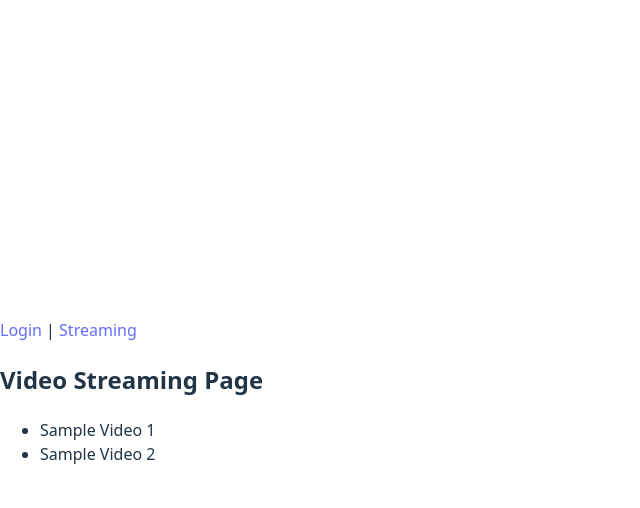
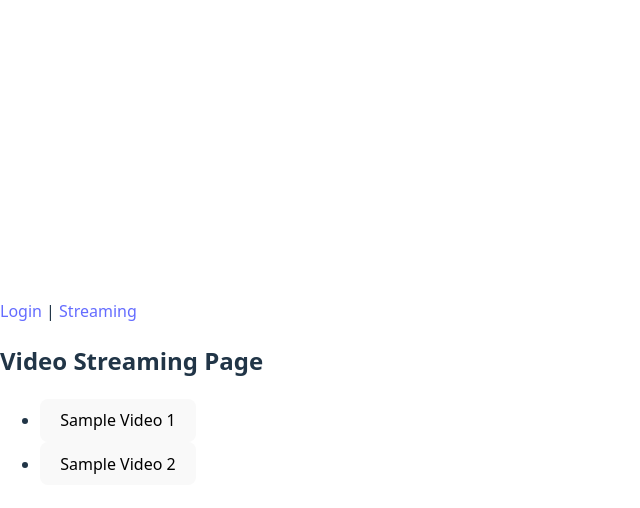
Before and after one commit to tony-nlc/ACIT-3495-Project1, a React (Vite) app in the folder streaming-app/: page /stream in a window 1280 px wide. Both pictures are taken after typing "Sample", "Sample123" into the empty fields and a click on the button "Login". Shown: the top 508 px of the page, without its empty margins (0-640 px from the left). Built offline with nearby package versions, Linux system fonts and the light colour scheme.

Commit message:
update stream service

```diff
--- a/streaming-app/src/pages/Streaming.tsx
+++ b/streaming-app/src/pages/Streaming.tsx
@@ -3,6 +3,7 @@ import { getVideos, type Video } from "../services/videoService";
 
 function Streaming() {
   const [videos, setVideos] = useState<Video[]>([]);
+  const [selectedVideo, setSelectedVideo] = useState<Video | null>(null);
 
   useEffect(() => {
     async function fetchVideos() {
@@ -26,9 +27,23 @@ function Streaming() {
       ) : (
         <ul>
           {videos.map((video) => (
-            <li key={video.id}>{video.title}</li>
+            <li key={video.id}>
+              <button onClick={() => setSelectedVideo(video)}>
+                {video.title}
+              </button>
+            </li>
           ))}
         </ul>
+      )}
+
+      {selectedVideo && (
+        <div>
+          <h3>Now Playing: {selectedVideo.title}</h3>
+          <video width="600" controls>
+            <source src={selectedVideo.path} type="video/mp4" />
+            Your browser does not support the video tag.
+          </video>
+        </div>
       )}
     </div>
   );
--- a/streaming-app/src/services/videoService.ts
+++ b/streaming-app/src/services/videoService.ts
@@ -20,8 +20,9 @@ export async function getVideos(): Promise<Video[]> {
   */
 
   // TEMP mock data
-  return Promise.resolve([
-    { id: 1, title: "Sample Video 1", path: "/videos/sample1.mp4" },
-    { id: 2, title: "Sample Video 2", path: "/videos/sample2.mp4" },
-  ]);
+return Promise.resolve([
+  { id: 1, title: "Sample Video 1", path: "http://localhost:5000/videos/sample1.mp4" },
+  { id: 2, title: "Sample Video 2", path: "http://localhost:5000/videos/sample2.mp4" },
+]);
+
 }
```
